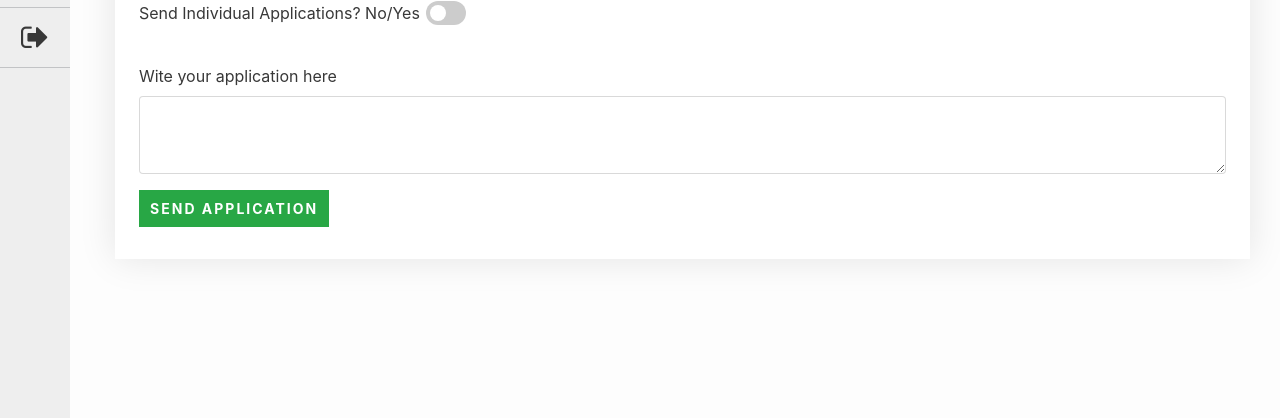
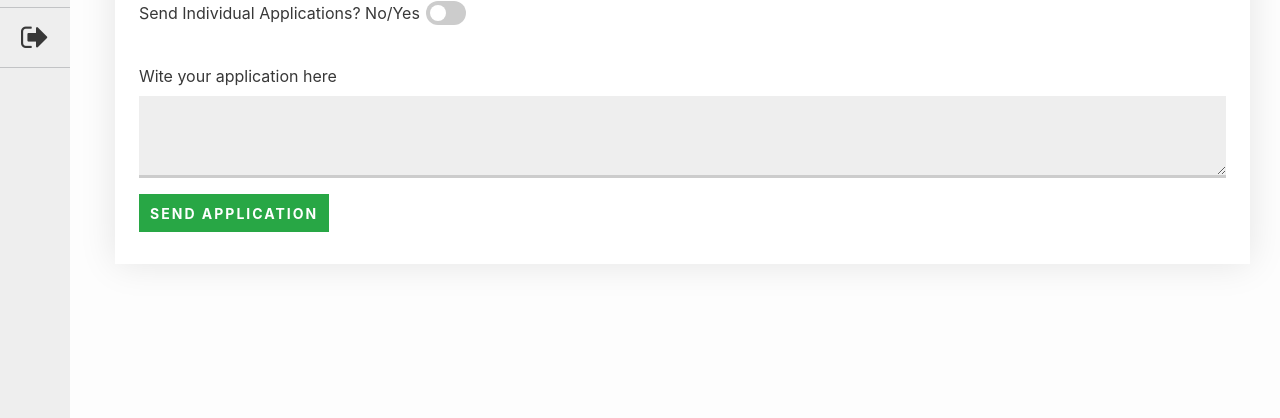
Before and after one commit to hammerofdawn/victory, a Django app: page /apply/ in a window 1280 px wide. Shown: the part 331-749 px from the top of the page. Run offline with Django 3.2, Linux system fonts and the light colour scheme; the visitor is signed in with stand-in values (Sample User, id 1); data comes from the database, SQL or seed files in the repository; data that the repository does not hold is empty; some libraries are stand-ins or nearby versions.

Commit message:
Css applycation fixes

```diff
--- a/staff/templates/apply.html
+++ b/staff/templates/apply.html
@@ -36,7 +36,7 @@ Apply
 				</div>
 				<div class="form-group">
 					<label style="margin-top:15px;" for="application">Wite your application here</label>
-					<textarea  class="form-control" name="application" rows="3"></textarea>
+					<textarea class="victext-input vic-block full-width" name="application" rows="3"></textarea>
 				</div>
 				<button class="vicbtn vicbtn-green" name="sendapplication" onclick="submitapplication()">Send application</button>
 			</div>
```
